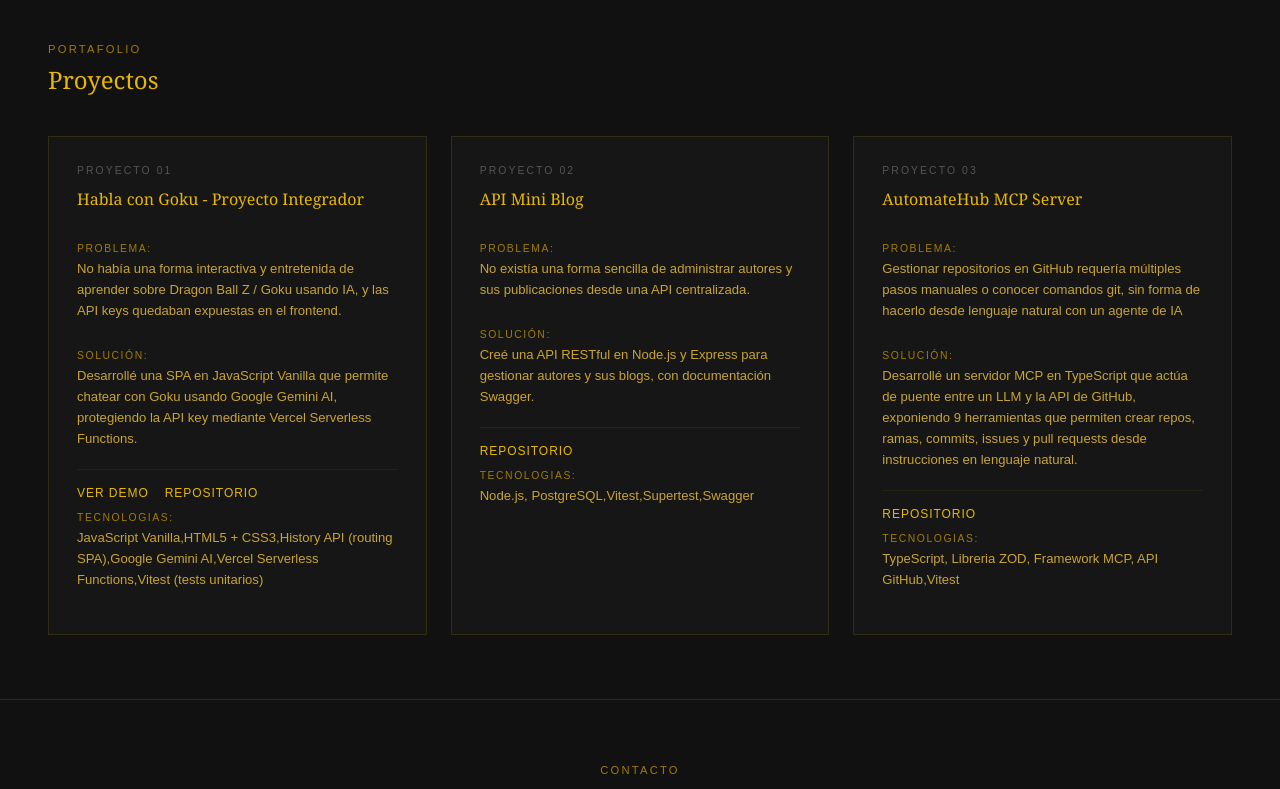
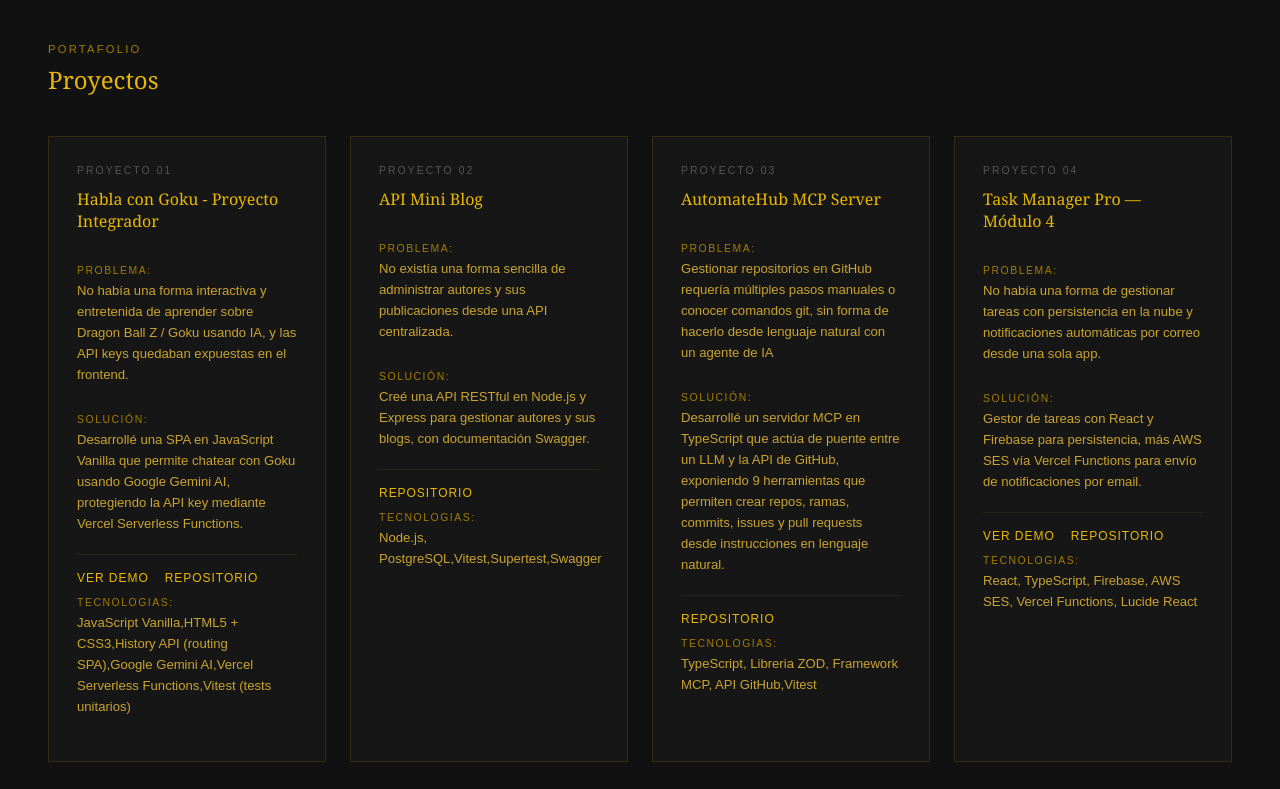
Before and after one commit to Taimolrvz007/portafolio, a React (Vite) app: page / in a window 1280 px wide. Shown: the part 440-1229 px from the top of the page. Built offline with nearby package versions, Linux system fonts and the light colour scheme.

Commit message:
se añadio otro proyecto

```diff
--- a/src/principal.tsx
+++ b/src/principal.tsx
@@ -23,7 +23,16 @@ const PROYECTOS = [
     solucion: "Desarrollé un servidor MCP en TypeScript que actúa de puente entre un LLM y la API de GitHub, exponiendo 9 herramientas que permiten crear repos, ramas, commits, issues y pull requests desde instrucciones en lenguaje natural.",
     repoUrl: "https://github.com/Taimolrvz007/ProyectoM5_JosueKalethSalazar.git",
     tecnologias: "TypeScript, Libreria ZOD, Framework MCP, API GitHub,Vitest"
-  }
+  },
+  {
+    id:4,
+  titulo: 'Task Manager Pro — Módulo 4',
+  problema: 'No había una forma de gestionar tareas con persistencia en la nube y notificaciones automáticas por correo desde una sola app.',
+  solucion: 'Gestor de tareas con React y Firebase para persistencia, más AWS SES vía Vercel Functions para envío de notificaciones por email.',
+  tecnologias: 'React, TypeScript, Firebase, AWS SES, Vercel Functions, Lucide React',
+  demoUrl: 'https://proyecto-m4-josue-kaleth-salazar.vercel.app/login',
+  repoUrl: 'https://github.com/Taimolrvz007/ProyectoM4_JosueKalethSalazar'
+  },
 ];
 
 export default function Principal() {
```
